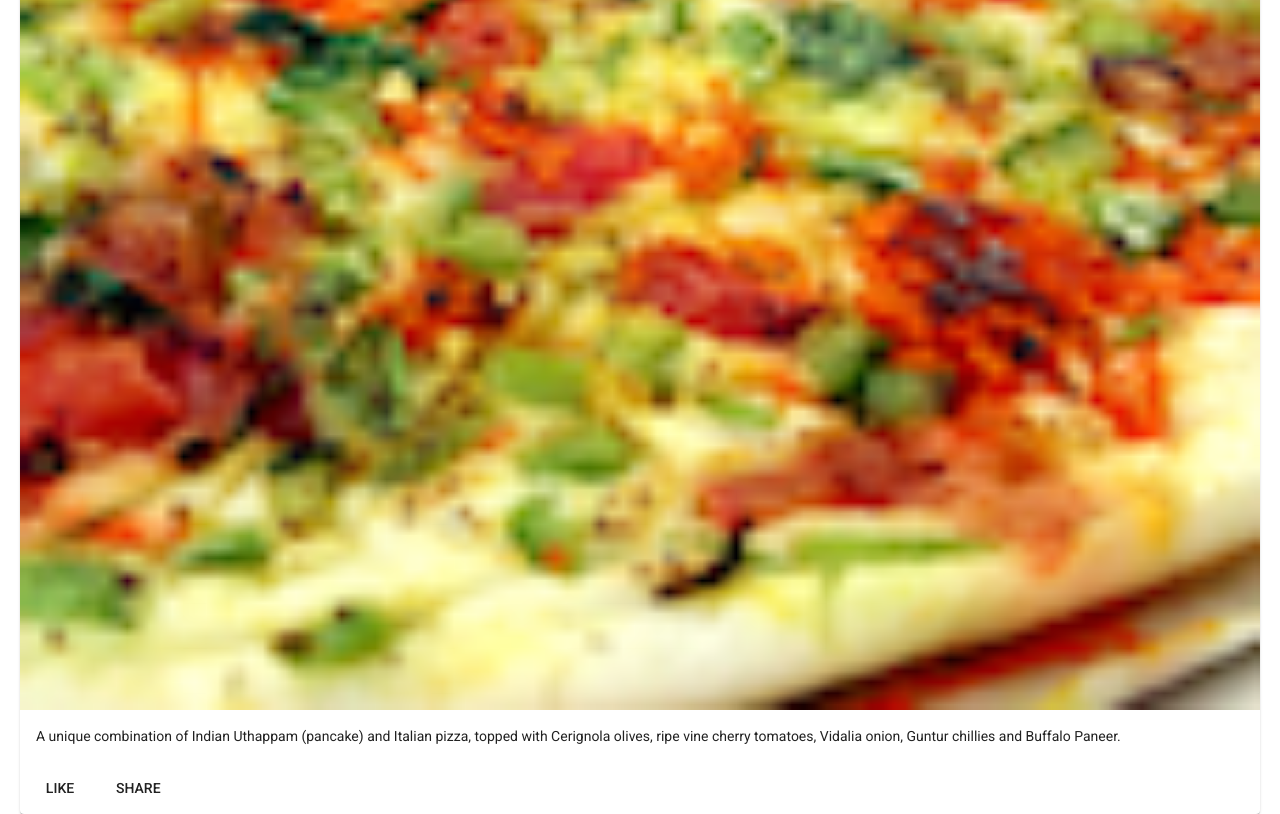
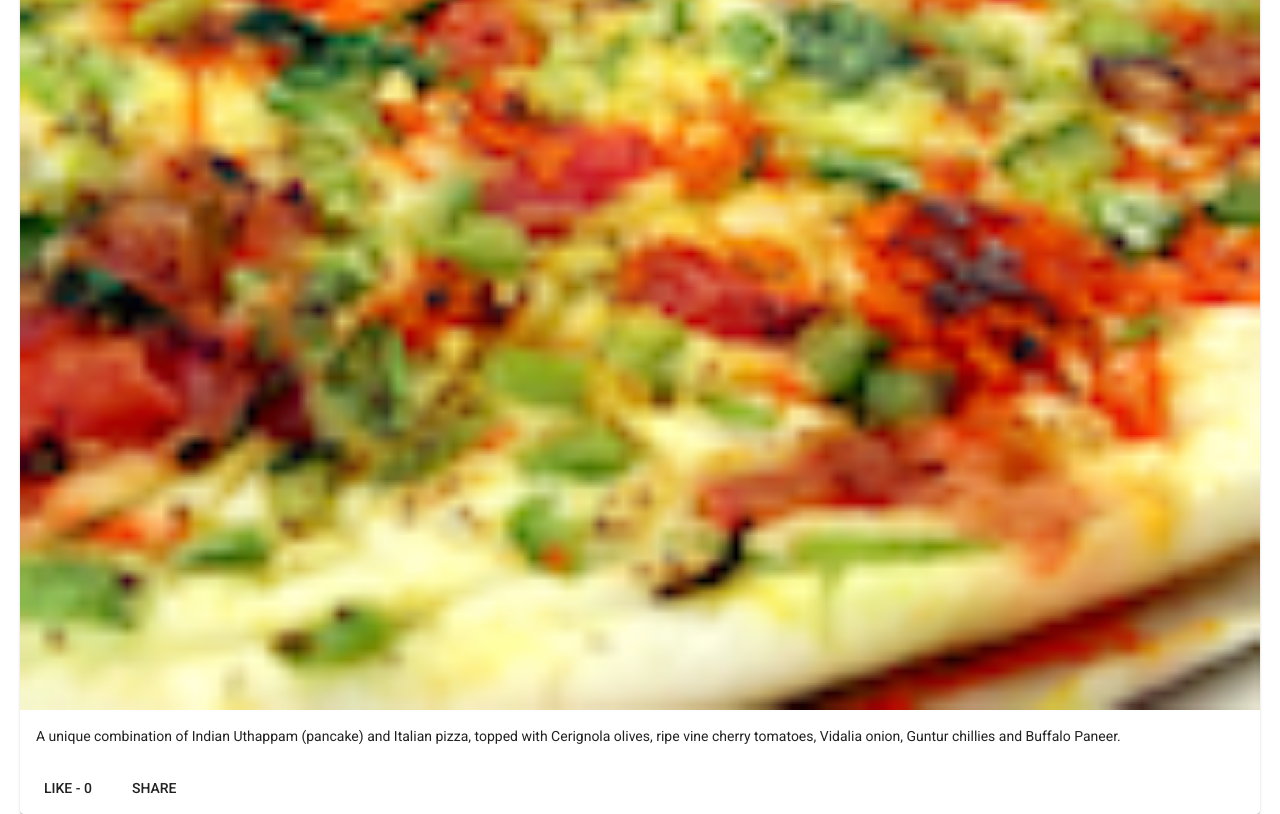
Before and after one commit to zShanCS/angular, an Angular app: page / in a window 1280 px wide. Shown: the part 947-1761 px from the top of the page. Built offline with nearby package versions, Linux system fonts and the light colour scheme.

Commit message:
finishing menu componenets

```diff
--- a/src/app/menu/menu.component.html
+++ b/src/app/menu/menu.component.html
@@ -9,7 +9,7 @@
 
   <div fxFlex>
     <mat-grid-list cols="4" rowHeight="200px">
-        <mat-grid-tile *ngFor="let dish of dishes">
+        <mat-grid-tile *ngFor="let dish of dishes" (click)="selectDish(dish.id)">
           <img height="200px" src={{dish.image}} alt={{dish.name}}>
           <mat-grid-tile-footer>
             <h1>{{dish.name | uppercase}}</h1>
@@ -31,7 +31,7 @@
         </p>
       </mat-card-content>
       <mat-card-actions>
-        <button mat-button>LIKE</button>
+        <button mat-button>LIKE - {{selectedDish.likes}}</button>
         <button mat-button>SHARE</button>
       </mat-card-actions>
     </mat-card>
--- a/src/app/menu/menu.component.ts
+++ b/src/app/menu/menu.component.ts
@@ -11,7 +11,8 @@ import { Dish } from '../shared/dish';
       label: 'Hot',
       price: '4.99',
       // tslint:disable-next-line:max-line-length
-      description: 'A unique combination of Indian Uthappam (pancake) and Italian pizza, topped with Cerignola olives, ripe vine cherry tomatoes, Vidalia onion, Guntur chillies and Buffalo Paneer.'
+      description: 'A unique combination of Indian Uthappam (pancake) and Italian pizza, topped with Cerignola olives, ripe vine cherry tomatoes, Vidalia onion, Guntur chillies and Buffalo Paneer.',
+      likes:0
     },
     {
       id: '1',
@@ -21,7 +22,8 @@ import { Dish } from '../shared/dish';
       featured: false,
       label: '',
       price: '1.99',
-      description: 'Deep fried Zucchini coated with mildly spiced Chickpea flour batter accompanied with a sweet-tangy tamarind sauce'
+      description: 'Deep fried Zucchini coated with mildly spiced Chickpea flour batter accompanied with a sweet-tangy tamarind sauce',
+      likes:0
     },
     {
       id: '2',
@@ -31,8 +33,9 @@ import { Dish } from '../shared/dish';
       featured: false,
       label: 'New',
       price: '1.99',
-      description: 'A quintessential ConFusion experience, is it a vada or is it a donut?'
-    },
+      description: 'A quintessential ConFusion experience, is it a vada or is it a donut?',
+      likes:0
+      },
     {
       id: '3',
       name: 'ElaiCheese Cake',
@@ -41,7 +44,8 @@ import { Dish } from '../shared/dish';
       featured: false,
       label: '',
       price: '2.99',
-      description: 'A delectable, semi-sweet New York Style Cheese Cake, with Graham cracker crust and spiced with Indian cardamoms'
+      description: 'A delectable, semi-sweet New York Style Cheese Cake, with Graham cracker crust and spiced with Indian cardamoms',
+      likes:0
     }
    ];
 @Component({
@@ -56,5 +60,16 @@ export class MenuComponent implements OnInit {
 
   ngOnInit(): void {
   }
+  selectDish(id : any){
+    console.log(id);
+    for (let index = 0; index < DISHES.length; index++) {
+      const element = DISHES[index];
+      if(element.id == id )
+      {
+        this.selectedDish = DISHES[index];
+        break;
+      }
+    }
+  }
 
 }
--- a/src/app/shared/dish.ts
+++ b/src/app/shared/dish.ts
@@ -7,4 +7,5 @@ export class Dish {
     label: string;
     price: string;
     description: string;
+    likes:number=0;
 }
```
